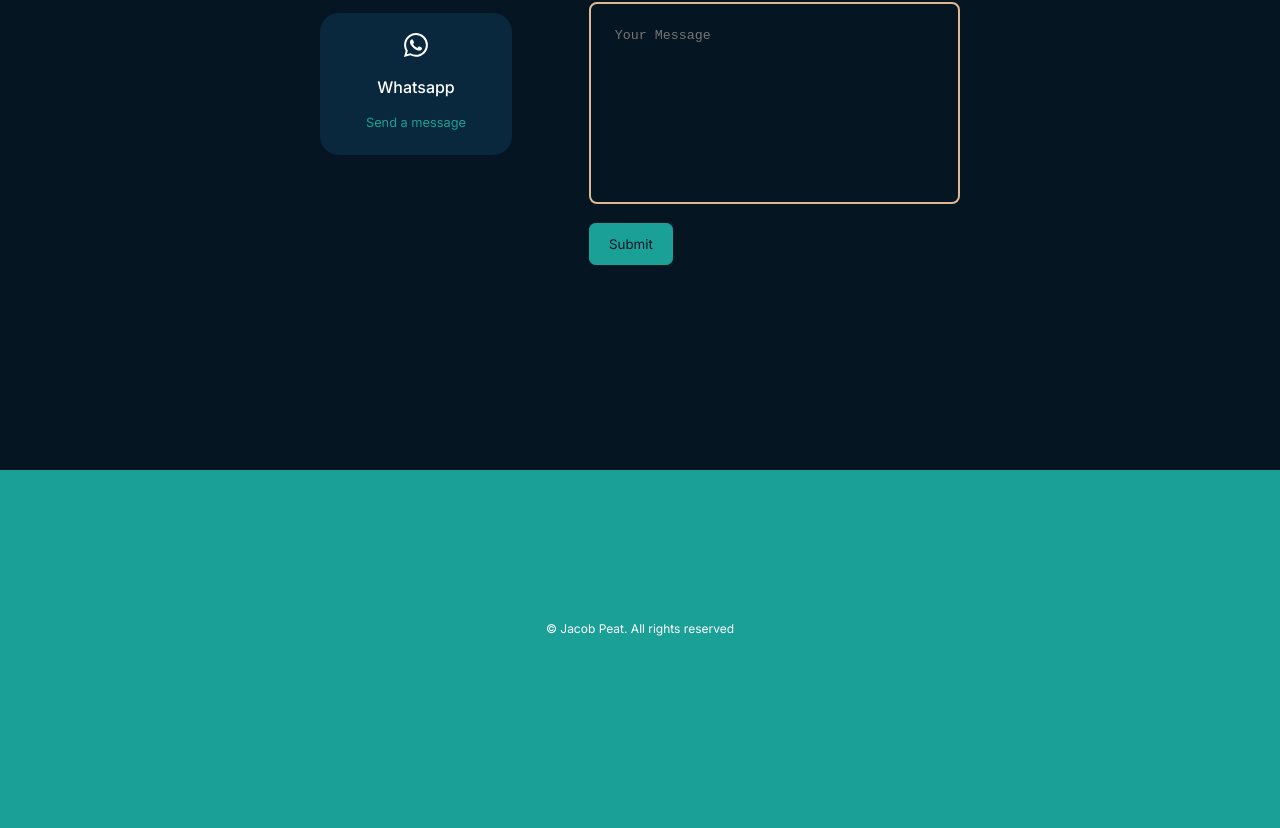
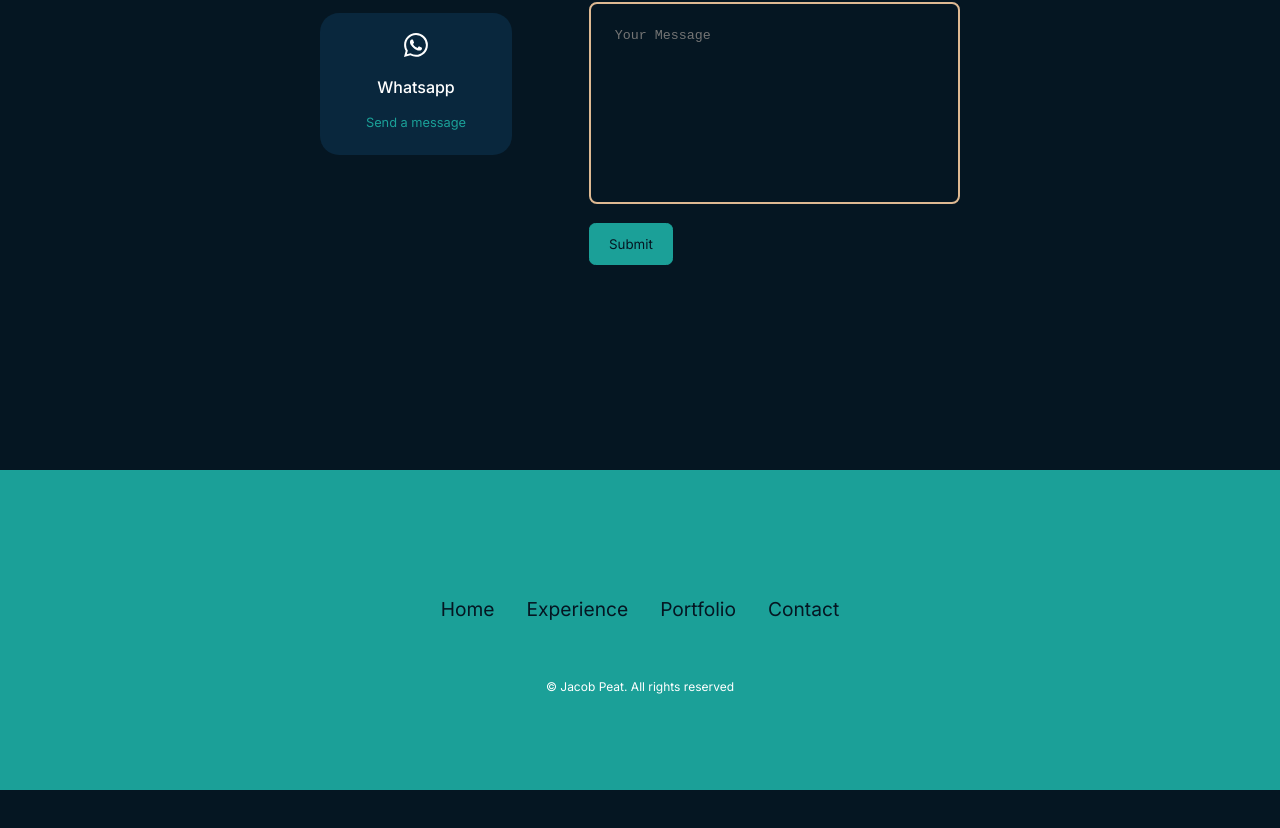
Before and after one commit to jjconway23/react-portfolio, a React (Create React App) app: page / in a window 1280 px wide. Shown: the part 2266-3094 px from the top of the page. After the commit the page ends 3056 px from the top, so only its background shows below. Built offline with nearby package versions, Linux system fonts and the light colour scheme.

Commit message:
Add global media queries to index.css file

```diff
--- a/public/index.css
+++ b/public/index.css
@@ -18,6 +18,8 @@
     --color-primary-variant:#DEB992;
     --color-white: #fff;
     --color-light: rgba(255,255,255,0.6);
+
+    --transition: all 400ms ease;
 
     --container-width-lg: 75%;
     --container-width-md:86%;
@@ -71,6 +73,8 @@ section > h2 {
 
 a {
     color: var(--color-primary);
+    transition: var(--transition);
+
 }
 .header__socials > a {
     font-size: 1.4rem;
@@ -104,3 +108,22 @@ img{
     background-color: var(--color-primary);
     color: var(--color-bg);
 }
+
+/* Media Queries (Medium Devices) */
+@media screen and (max-width: 1024px){
+    .container{
+        width: var(--container-width-md);
+    }
+    section{
+        margin-top: 6rem;
+    }
+}
+/* Media Queries (small Devices) */
+@media screen and (max-width: 600px){
+    .container{
+        width: var(--container-width-sm);
+    }
+    section > h2{
+        margin-top: 2rem;
+    }
+}
--- a/src/components/about/About.jsx
+++ b/src/components/about/About.jsx
@@ -10,7 +10,7 @@ const About = () => {
         <div className="container">
           <div className="about__me">
             <div className="about_me-image">
-              <img src={ME} alt="About Image" />
+              {/* <img src={ME} alt="About Image" /> */}
             </div>
 
           </div>
--- a/src/components/footer/Footer.jsx
+++ b/src/components/footer/Footer.jsx
@@ -2,12 +2,9 @@ import React from 'react'
 import "./footer.css"
 const Footer = () => {
   return (
-    <footer>
-        <a href="#" className="footer__logo">
+    <footer className='flex'>
 
-
-        </a>
-        <ul className="permalinks">
+        <ul className="permalinks flex">
           <li><a href="#">Home</a></li>
           <li><a href="#experience">Experience</a></li>
           <li><a href="#portfolio">Portfolio</a></li>
--- a/src/components/footer/footer.css
+++ b/src/components/footer/footer.css
@@ -4,5 +4,26 @@ footer {
     text-align: center;
     font-size: 0.9rem;
     margin-top: 7rem;
-    height: 50vh;
+    height: 40vh;
+    flex-direction: column;
+    justify-content: center;
 }
+footer a {
+    color: var(--color-bg);
+    font-size: 1.2rem;
+}
+.permalinks {
+    flex-grow: wrap;
+    justify-content: center;
+    gap: 2rem;
+    margin: 2rem auto 3rem;
+}
+
+/* Media Queries */
+
+@media screen and (max-width:600px){
+    .permalinks{
+        flex-direction: column;
+        gap: 1.5rem;
+    }
+}
```
